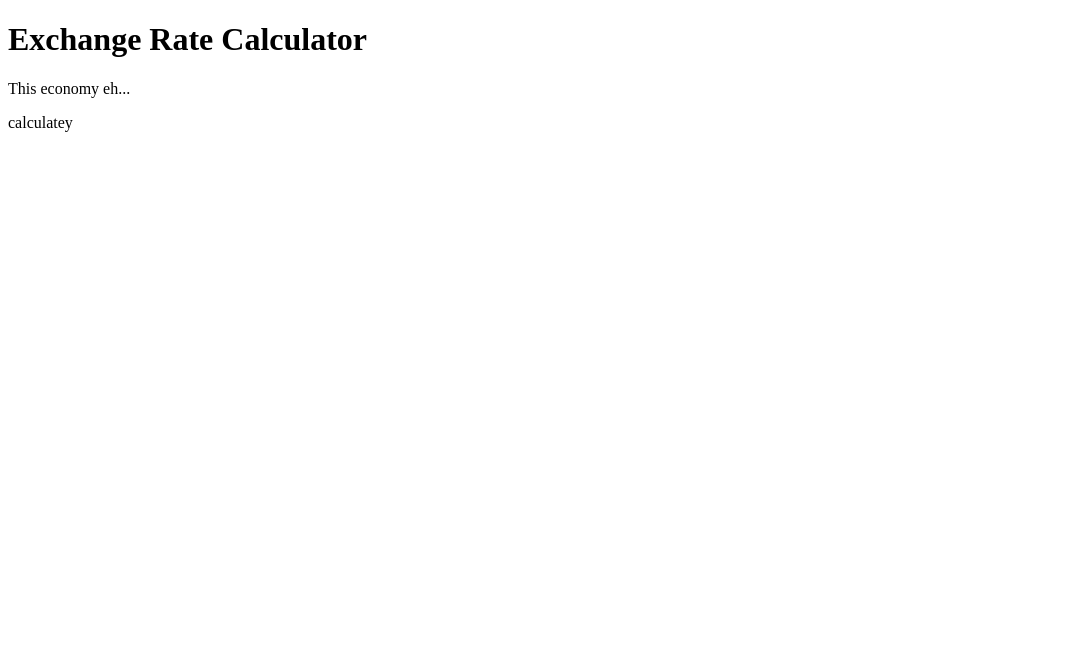
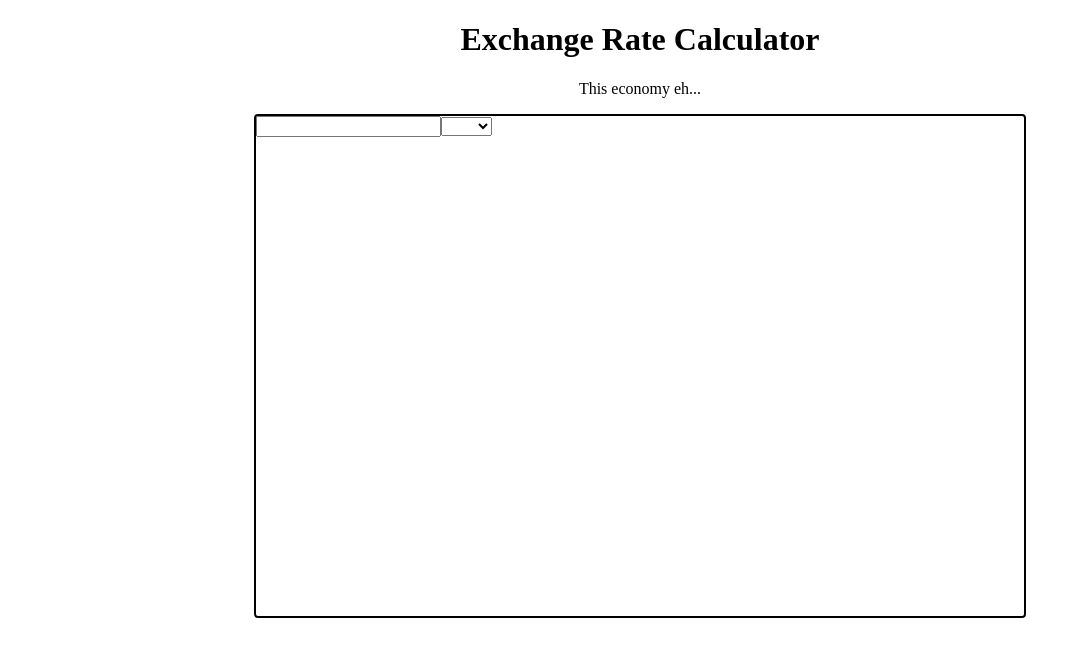
Before and after one commit to jamesdebnam/exchange-rate-calculator, a React (Create React App) app: page / in a window 1280 px wide. Shown: the top 656 px of the page, without its empty margins (0-1081 px from the left). Built offline with nearby package versions, Linux system fonts and the light colour scheme.

Commit message:
fleshed out boilerplate

```diff
--- a/package.json
+++ b/package.json
@@ -12,6 +12,7 @@
     "react-redux": "^7.2.0",
     "react-scripts": "3.4.1",
     "redux": "^4.0.5",
+    "redux-form": "^8.3.6",
     "thunk": "0.0.1"
   },
   "scripts": {
--- a/src/components/App.js
+++ b/src/components/App.js
@@ -5,8 +5,8 @@ import Calculator from "./Calculator";
 export default function App() {
   return (
     <div>
-      <h1>Exchange Rate Calculator</h1>
-      <p>This economy eh...</p>
+      <h1 className="title">Exchange Rate Calculator</h1>
+      <p className="title__subheader">This economy eh...</p>
       <Calculator />
     </div>
   );
--- a/src/components/Calculator.js
+++ b/src/components/Calculator.js
@@ -1,7 +1,11 @@
 import React, { Component } from "react";
-
+import CalculatorInput from "./CalculatorInput";
 export default class Calculator extends Component {
   render() {
-    return <div>calculatey</div>;
+    return (
+      <div className="calculator">
+        <CalculatorInput />
+      </div>
+    );
   }
 }
--- /dev/null
+++ b/src/components/CalculatorInput.js
@@ -0,0 +1,23 @@
+import React, { Component } from "react";
+import { Field, reduxForm } from "redux-form";
+
+class CalculatorInput extends Component {
+  render() {
+    return (
+      <form className="input-form">
+        <Field name="amount" type="number" label="Amount: " component="input" />
+        <Field name="currency" component="select">
+          <option />
+          <option value="USD">USD</option>
+          <option value="GBP">GBP</option>
+          <option value="EUR">EUR</option>
+          <option value="YEN">YEN</option>
+          <option value="AUS">AUS</option>
+          <option value="BTC">BTC</option>
+        </Field>
+      </form>
+    );
+  }
+}
+
+export default reduxForm({ form: "CalculatorInput" })(CalculatorInput);
--- a/src/master.css
+++ b/src/master.css
@@ -0,0 +1,15 @@
+.title {
+  text-align: center;
+}
+.title__subheader {
+  text-align: center;
+}
+
+.calculator {
+  border: 2px solid black;
+  width: 60vw;
+  height: 500px;
+  margin: 15px auto;
+  display: flex;
+  border-radius: 4px;
+}
--- /dev/null
+++ b/src/reducers/index.js
@@ -0,0 +1,6 @@
+import { combineReducers } from "redux";
+import { reducer as formReducer } from "redux-form";
+
+export default combineReducers({
+  form: formReducer,
+});
```
Also changed, not shown: 1 other file (tests, documents, lock files or other folders).
